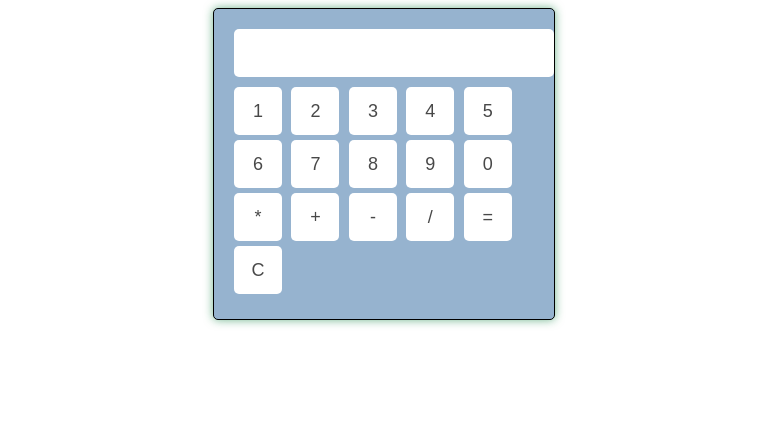
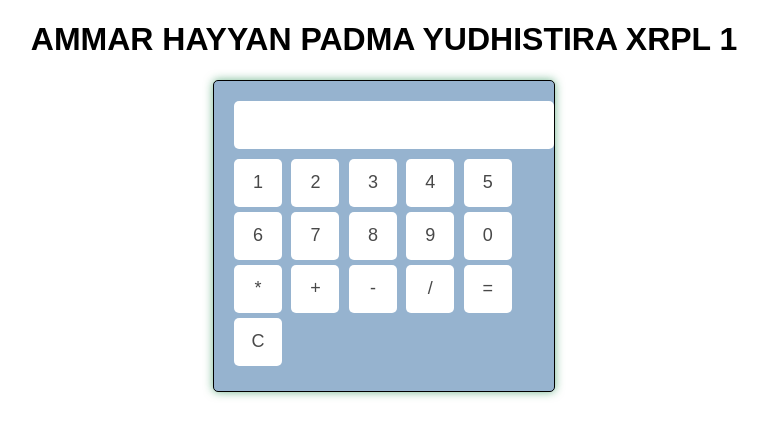
Before and after one commit to yudhistira28/kalkulator-yudhistira, a plain HTML site: page index.html in a window 1280 px wide. Shown: the whole page, without its empty margins (256-1024 px from the left). Drawn offline with Linux system fonts and the light colour scheme.

Commit message:
Update index.html

```diff
--- a/index.html
+++ b/index.html
@@ -1,6 +1,7 @@
 <!DOCTYPE html>
 <html lang="en">
 <head>
+    <h1 align="center">AMMAR HAYYAN PADMA YUDHISTIRA XRPL 1</h1>
     <meta charset="UTF-8">
     <meta name="viewport" content="width=device-width, initial-scale=1.0">
     <title>Kalkulator</title>
```
